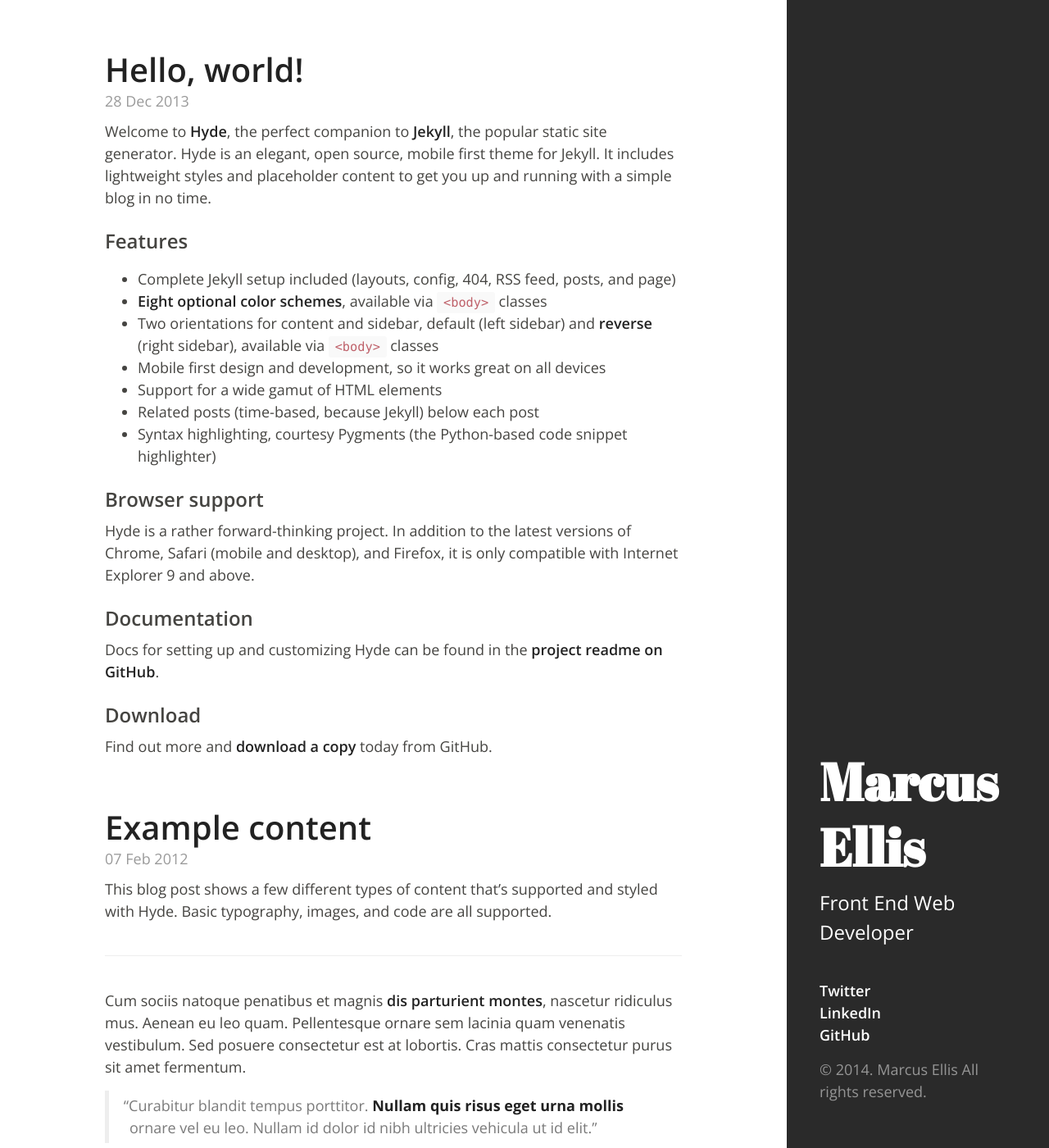
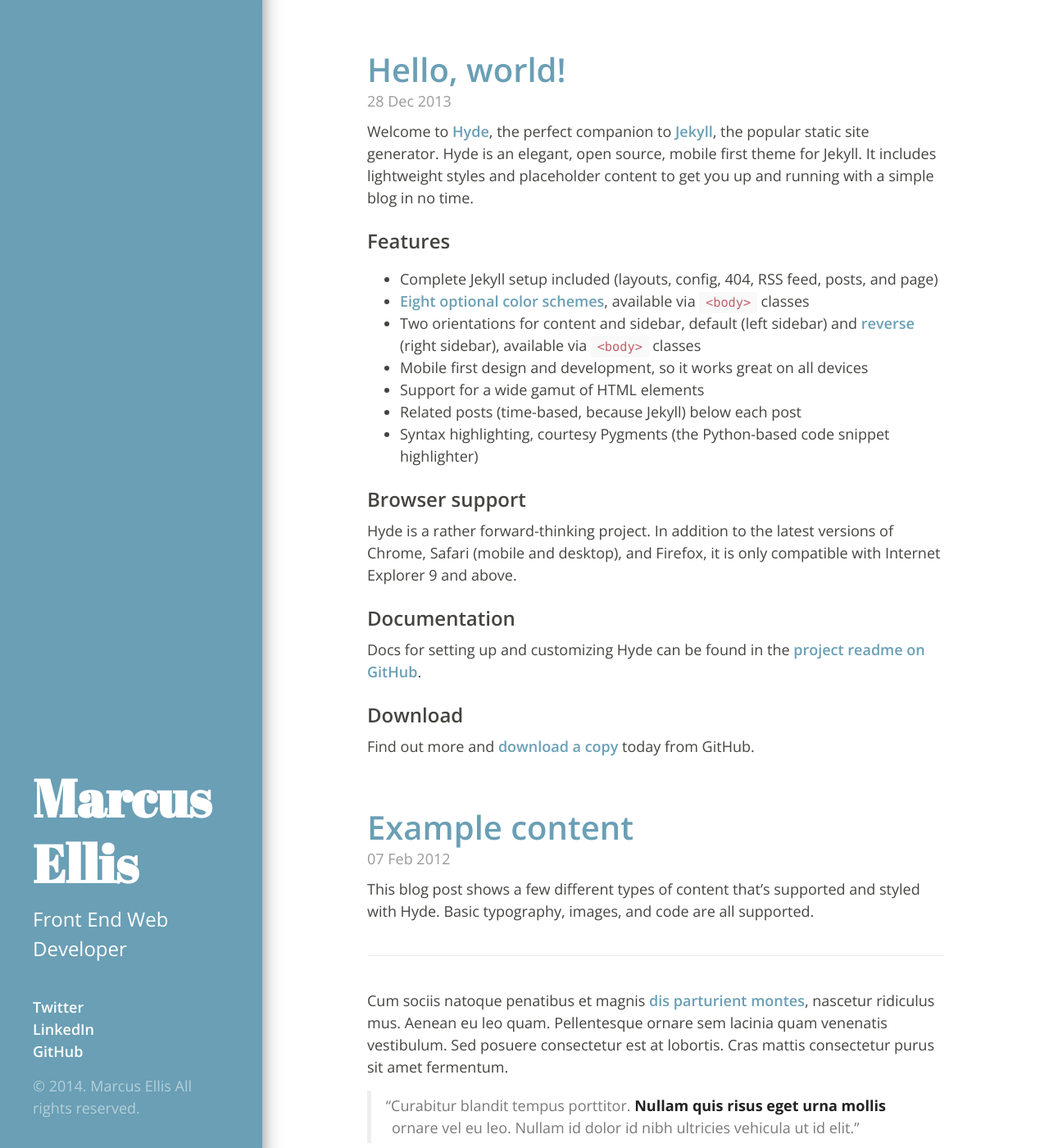
Before and after one commit to marcusellis05/marcusellis05.github.io, a Jekyll site: the page built from index.html, in a window 1280 px wide and 1400 px high. Shown: the whole window at 82% size. Built offline with Jekyll 4.4.1, drawn with Linux system fonts in a browser that asks for light colours; the list of posts is cut into pages by our own code.

Commit message:
style and layout tweaks

```diff
--- a/_config.yml
+++ b/_config.yml
@@ -1,5 +1,5 @@
 title:        'Marcus Ellis'
-tagline:      'Marcus Ellis | Front End Web Developer'
+tagline:      'Marcus Ellis &middot; Front End Web Developer'
 description:  'Front End Web Developer'
 url:          http://marcusellis05.github.io
 author:
--- a/_includes/head.html
+++ b/_includes/head.html
@@ -11,6 +11,7 @@
   <!-- CSS -->
   <link rel="stylesheet" href="/public/css/hyde.css">
   <link rel="stylesheet" href="/public/css/syntax.css">
+  <link rel="stylesheet" href="/css/main.css">
   <link rel="stylesheet" href="http://fonts.googleapis.com/css?family=Open+Sans:300,400italic,400,600,700|Abril+Fatface">
 
   <!-- Icons -->
--- a/_layouts/default.html
+++ b/_layouts/default.html
@@ -3,7 +3,8 @@
 
   {% include head.html %}
 
-  <body class="layout-reverse">
+  <!-- add 'layout-reverse' class to switch layout -->
+  <body class="theme-base-0d">
 
     <header class="masthead">
       <div class="masthead-inner">
--- a/css/main.css
+++ b/css/main.css
@@ -4,157 +4,16 @@
 /*
 /*****************************************************************************/
 
-/* Global Reset */
-* {
-  margin: 0;
-  padding: 0;
-}
 
-html, body { height: 100%; }
-
-body {
-  background-color: #FFF;
-  font: 13.34px Helvetica, Arial, sans-serif;
-  font-size: small;
-  text-align: center;
-}
-
-h1, h2, h3, h4, h5, h6 {
-  font-size: 100%; }
-
-h1 { margin-bottom: 1em; }
-p { margin: 1em 0; }
-
-a         { color: #00a; }
-a:hover   { color: #000; }
-a:visited { color: #a0a; }
 
 /*****************************************************************************/
 /*
-/* Home
-/*
-/*****************************************************************************/
-.posts {
-  list-style-type: none;
-  margin-bottom: 2em;
-}
-
-.posts li {
-  line-height: 1.75em;
-}
-
-.posts span {
-  color: #aaa;
-  font-family: Monaco, "Courier New", monospace;
-  font-size: 80%;
-}
-
-/*****************************************************************************/
-/*
-/* Site
+/* Header
 /*
 /*****************************************************************************/
 
-.site {
-  font-size: 115%;
-  text-align: justify;
-  width: 42em;
-  margin: 3em auto 2em;
-  line-height: 1.5em;
+.masthead {
+  box-shadow: 0 0 20px rgba(0,0,0,0.5);
+  bottom: -20px;
+  top: -20px;
 }
-
-.header a {
-  font-weight: bold;
-  text-decoration: none;
-}
-
-.title {
-  display: inline-block;
-  margin-bottom: 2em;
-}
-
-.title a {
-  color: #a00;
-}
-
-.title a:hover {
-  color: #000;
-}
-
-.header a.extra {
-  color: #aaa;
-  margin-left: 1em;
-}
-
-.header a.extra:hover {
-  color: #000;
-}
-
-.meta {
-  color: #aaa;
-}
-
-.footer {
-  font-size: 80%;
-  color: #666;
-  border-top: 4px solid #eee;
-  margin-top: 2em;
-  overflow: hidden;
-}
-
-.footer .contact {
-  float: left;
-  margin-right: 3em;
-}
-
-.footer .contact a {
-  color: #8085C1;
-}
-
-.footer .rss {
-  margin-top: 1.1em;
-  margin-right: -.2em;
-  float: right;
-}
-
-.footer .rss img {
-  border: 0;
-}
-
-/*****************************************************************************/
-/*
-/* Posts
-/*
-/*****************************************************************************/
-
-/* standard */
-.post pre {
-  border: 1px solid #ddd;
-  background-color: #eef;
-  padding: 0 .4em;
-}
-
-.post ul, .post ol {
-  margin-left: 1.35em;
-}
-
-.post code {
-  border: 1px solid #ddd;
-  background-color: #eef;
-  padding: 0 .2em;
-}
-
-.post pre code {
-  border: none;
-}
-
-/* terminal */
-.post pre.terminal {
-  border: 1px solid #000;
-  background-color: #333;
-  color: #FFF;
-}
-
-.post pre.terminal code {
-  background-color: #333;
-}
```
Also changed, not shown: 404.html (+8 -51 lines).
